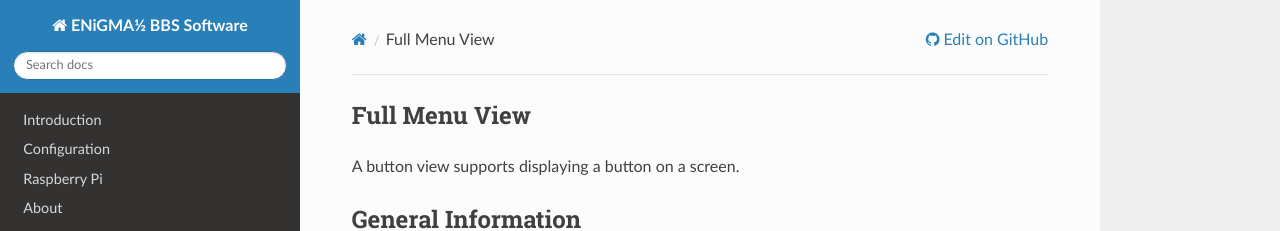
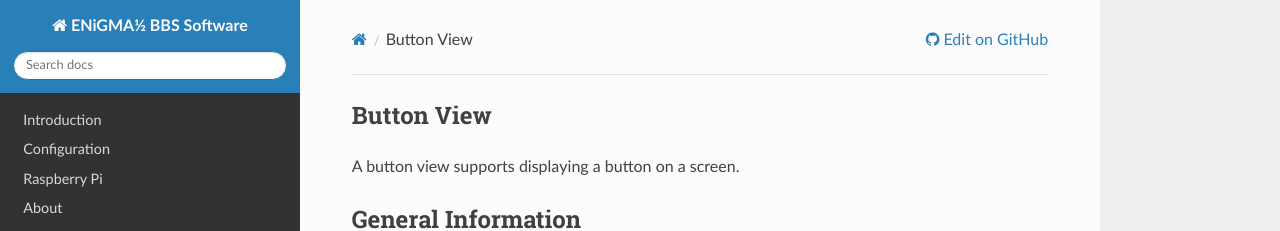
Before and after one commit to NuSkooler/enigma-bbs, an MkDocs documentation site: the page built from docs/art/views/button_view.md, in a window 1280 px wide and 900 px high. Shown: the top 231 px of the window. Built offline with MkDocs 1.6.1, drawn with Linux system fonts in a browser that asks for light colours; nearby versions of some CDN libraries; old or Windows-style settings are respelled for this version of MkDocs.

Commit message:
Fixed header

```diff
--- a/docs/art/views/button_view.md
+++ b/docs/art/views/button_view.md
@@ -1,8 +1,8 @@
 ---
 layout: page
-title: Full Menu View
+title: Button View
 ---
-## Full Menu View
+## Button View
 A button view supports displaying a button on a screen.
 
 ## General Information
```
